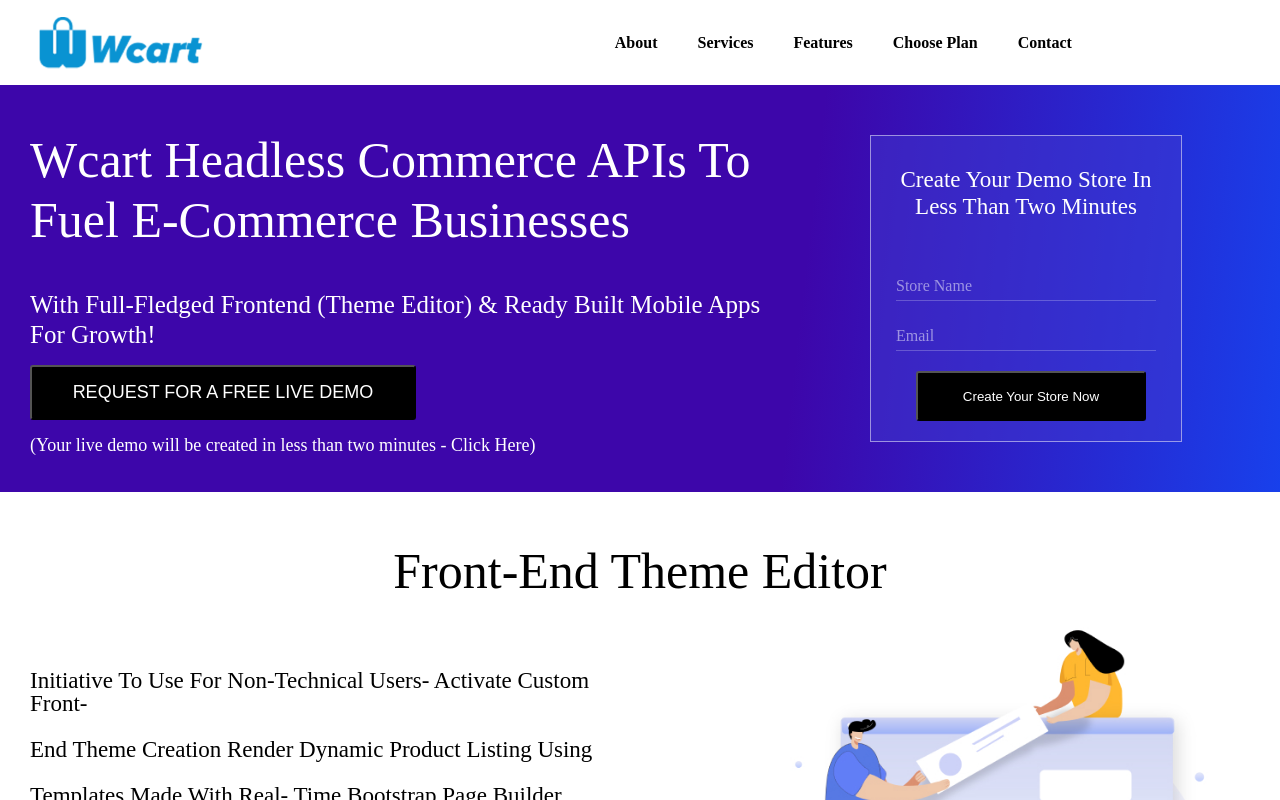
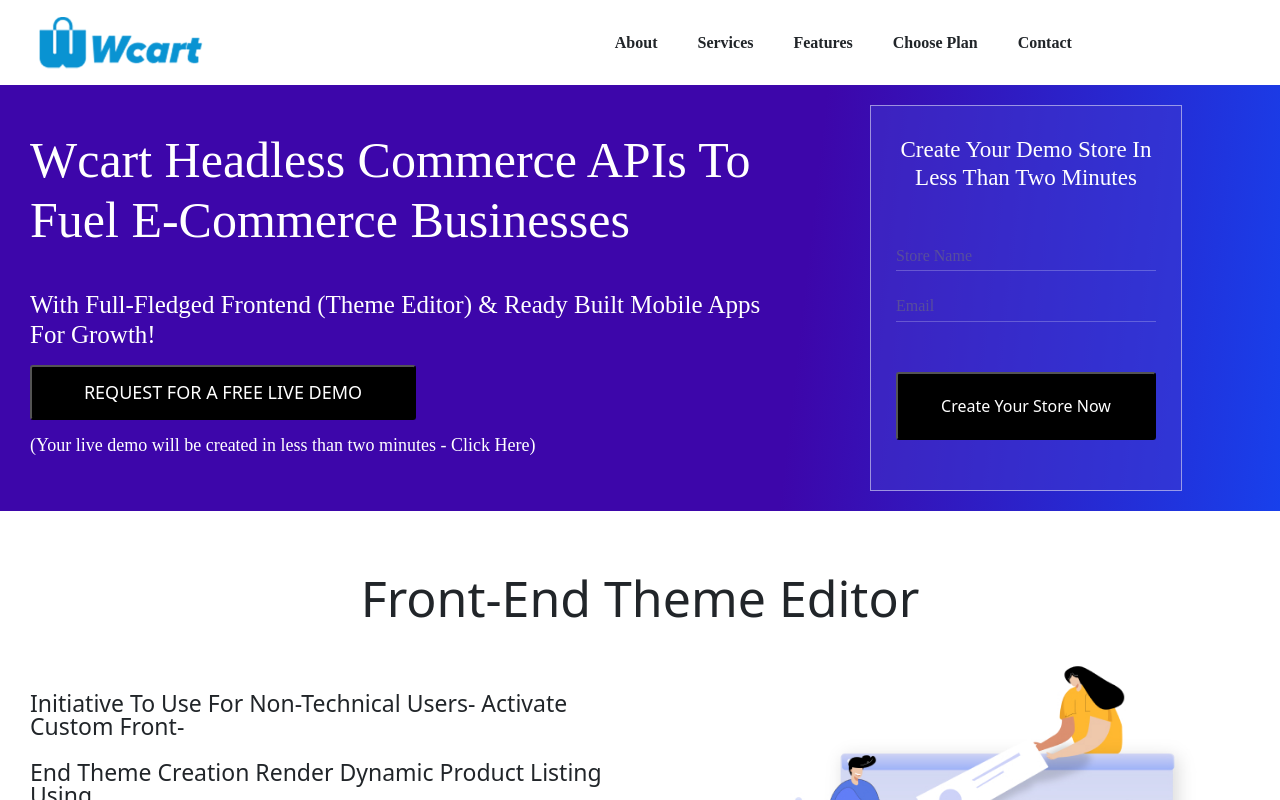
Before and after one commit to SathishSmpth/wcart, a React (Create React App) app: page / in a window 1280 px wide. Shown: the top 800 px of the page. Built offline with nearby package versions, Linux system fonts and the light colour scheme.

Commit message:
commit all changes

```diff
--- a/package.json
+++ b/package.json
@@ -6,7 +6,9 @@
     "@testing-library/jest-dom": "^5.16.5",
     "@testing-library/react": "^13.4.0",
     "@testing-library/user-event": "^13.5.0",
+    "bootstrap": "^5.2.2",
     "react": "^18.2.0",
+    "react-bootstrap": "^2.5.0",
     "react-dom": "^18.2.0",
     "react-router-dom": "^6.4.3",
     "react-scripts": "5.0.1",
--- a/src/components/App.js
+++ b/src/components/App.js
@@ -2,6 +2,7 @@
 import SectionOne from "./section-one";
 import SectionThree from "./section-three";
 import SectionTwo from "./section-two";
+import SectionFour from "./section-four";
 
 const App =()=> {
   return (
@@ -10,6 +11,7 @@
       <div><SectionOne/></div>
       <div><SectionTwo/></div>
       <div><SectionThree/></div>
+      <div><SectionFour/></div>
     </div>
   );
 }
--- a/src/components/navbar.js
+++ b/src/components/navbar.js
@@ -2,11 +2,11 @@
 
 const Navbar = () => {
     return (
-        <div className="navbar-container">
-            <div className="navbar-brand">
+        <div className="navigation-bar-container">
+            <div className="navigation-bar-brand">
                 <img src={logo} alt="W Cart" />
             </div>
-            <div className="navbar-link">
+            <div className="navigation-bar-link">
                 <div><b>About</b></div>
                 <div><b>Services</b></div>
                 <div><b>Features</b></div>
--- /dev/null
+++ b/src/components/section-four.js
@@ -0,0 +1,55 @@
+import carouselSlideOne from '../images/carousel-image/carousel-1.png';
+import carouselSlideTwo from '../images/carousel-image/carousel-1.png';
+import carouselSlideThree from '../images/carousel-image/carousel-1.png';
+
+const SectionFour = () => {
+
+  return (
+    <div id="carouselExampleDark" class="carousel carousel-dark slide" data-bs-ride="carousel">
+      <div class="carousel-inner">
+        <div class="carousel-item active" data-bs-interval="10000">
+          <img src={carouselSlideOne} class="d-block w-100" alt="Img Not Found" />
+          <div class="carousel-caption d-none d-md-block">
+            <h1>CONSTANT UPGRADES TO THE PLATFROM</h1>
+            <p>
+              Sustainable eCommerce requires the API-first platform with consistent functional upgrades - headless eCommerce allows users to stay on top with the latest updated version.
+            </p>
+          </div>
+        </div>
+        <div class="carousel-item" data-bs-interval="1000">
+          <img src={carouselSlideTwo} class="d-block w-100" alt="Img Not Found" />
+          <div class="carousel-caption d-none d-md-block">
+            <h1>CONSTANT UPGRADES TO THE PLATFROM</h1>
+            <p>
+              Sustainable eCommerce requires the API-first platform with consistent functional upgrades - headless eCommerce allows users to stay on top with the latest updated version.
+            </p>
+          </div>
+        </div>
+        <div class="carousel-item">
+          <img src={carouselSlideThree} class="d-block w-100" alt="Img Not Found" />
+          <div class="carousel-caption d-none d-md-block">
+            <h1>CONSTANT UPGRADES TO THE PLATFROM</h1>
+            <p>
+              Sustainable eCommerce requires the API-first platform with consistent functional upgrades - headless eCommerce allows users to stay on top with the latest updated version.
+            </p>
+          </div>
+        </div>
+      </div>
+      <div class="carousel-indicators">
+        <button type="button" data-bs-target="#carouselExampleDark" data-bs-slide-to="0" class="active" aria-current="true" aria-label="Slide 1"></button>
+        <button type="button" data-bs-target="#carouselExampleDark" data-bs-slide-to="1" aria-label="Slide 2"></button>
+        <button type="button" data-bs-target="#carouselExampleDark" data-bs-slide-to="2" aria-label="Slide 3"></button>
+      </div>
+      <button class="carousel-control-prev" type="button" data-bs-target="#carouselExampleDark" data-bs-slide="prev">
+        <span class="carousel-control-prev-icon" aria-hidden="true"></span>
+        <span class="visually-hidden">Previous</span>
+      </button>
+      <button class="carousel-control-next" type="button" data-bs-target="#carouselExampleDark" data-bs-slide="next">
+        <span class="carousel-control-next-icon" aria-hidden="true"></span>
+        <span class="visually-hidden">Next</span>
+      </button>
+    </div>
+  );
+}
+
+export default SectionFour;
--- a/src/components/section-one.js
+++ b/src/components/section-one.js
@@ -20,12 +20,8 @@
                     Create Your Demo Store In Less Than Two Minutes
                 </div>
                 <div className="creation-form">
-                    <div className="store-name">
-                        Store Name
-                    </div>
-                    <div className="email">
-                        Email
-                    </div>
+                    <input className="store-name" type="text" placeholder="Store Name"/>
+                    <input className="email" type="email" placeholder="Email"/>
                     <button className="creation-button">
                         Create Your Store Now
                     </button>
--- a/src/index.js
+++ b/src/index.js
@@ -4,6 +4,8 @@
 import App from './components/App';
 import reportWebVitals from './reportWebVitals';
 import "./styles/_overAllStyleSheet.scss";
+import "../node_modules/bootstrap/dist/css/bootstrap.min.css";
+import "../node_modules/bootstrap/dist/js/bootstrap.min.js";
 
 const root = ReactDOM.createRoot(document.getElementById('root'));
 root.render(
--- a/src/styles/_overAllStyleSheet.scss
+++ b/src/styles/_overAllStyleSheet.scss
@@ -6,3 +6,4 @@
 @import "./section-two.scss";
 @import "./mixins.scss";
 @import "./section-three.scss";
+@import "./section-four.scss";
--- a/src/styles/navbar.scss
+++ b/src/styles/navbar.scss
@@ -1,6 +1,6 @@
 @import "./utilities-components.scss";
 
-.navbar-container {
+.navigation-bar-container {
     display: grid;
     grid-template-columns: 1fr 2fr;
     width: 100%;
@@ -8,13 +8,13 @@
     align-items: center;
     padding: 5px 30px;
 
-    .navbar-brand {
+    .navigation-bar-brand {
         width: 50%;
         height: 75px;
         align-items: center;
     }
 
-    .navbar-link {
+    .navigation-bar-link {
         font-family:'Port Lligat Sans';
         display: flex;
         margin: auto;
--- /dev/null
+++ b/src/styles/section-four.scss
@@ -0,0 +1,4 @@
+.carousel-caption{
+    color:black;
+
+}
--- a/src/styles/section-one.scss
+++ b/src/styles/section-one.scss
@@ -55,7 +55,7 @@
 
     .account-creation-from {
         width: 312px;
-        height:fit-content;
+        height: fit-content;
         justify-self: center;
         align-self: center;
         background: rgba(65, 57, 207, 0.5);
@@ -78,25 +78,41 @@
 
             .store-name,
             .email {
+                border: none;
+                background-image: none;
+                background-color: transparent;
+                -webkit-box-shadow: none;
+                -moz-box-shadow: none;
+                box-shadow: none;
                 font-family: 'LatoLatin';
                 font-style: normal;
                 font-weight: 400;
                 font-size: 16px;
                 line-height: 120%;
                 align-items: center;
+                width: 100%;
                 color: #FFFFFF;
                 padding: 25px 0px 5px 0px;
                 border-bottom: 0.5px solid rgba(255, 255, 255, 0.46);
                 opacity: 0.5;
             }
+            .store-name:focus,.email:focus{
+                border: 0.5px solid rgba(255, 255, 255, 0.46);;
+                background-image: none;
+                background-color: transparent;
+                -webkit-box-shadow: none;
+                -moz-box-shadow: none;
+                box-shadow: none;
+            }
 
             .creation-button {
-                width: 230px;
-                height: 50px;
+                width: 100%;
+                height: auto;
                 background: #000000;
                 border-radius: 3px;
                 color: #FFFFFF;
-                margin: 20px;
+                margin:50px 0px;
+                padding:20px 0px;
             }
         }
     }
--- a/src/styles/section-three.scss
+++ b/src/styles/section-three.scss
@@ -1,6 +1,3 @@
-.card-icon>img{
-
-}
 .section-three-container {
     display: grid;
     grid-template-columns: 33% 33% 33%;
@@ -27,12 +24,10 @@
 
         .card-icon {
             img{
-                justify-self: center;
-                align-self: center;
-                object-fit: contain;
                 position: relative;
-                top:50%;
-                left:50%;
+                top:26px;
+                left:26px;
+                display: block;
             }
             position:relative;
             width: 102px;
@@ -63,8 +58,8 @@
 
     .section-button {
         grid-column: 1/4;
-        width: 386px;
-        height: 65px;
+        width: auto;
+        height: auto;
         background: #000000;
         border-radius: 3px;
         font-weight: 400;
@@ -73,5 +68,7 @@
         align-items: center;
         text-transform: uppercase;
         color: #FFFFFF;
+        margin:50px 20px;
+        padding:20px 40px;
     }
 }
```
Also changed, not shown: src/components/section-five.js (added), src/images/carousel-image/carousel-1.png (added), 1 other file (tests, documents, lock files or other folders).
